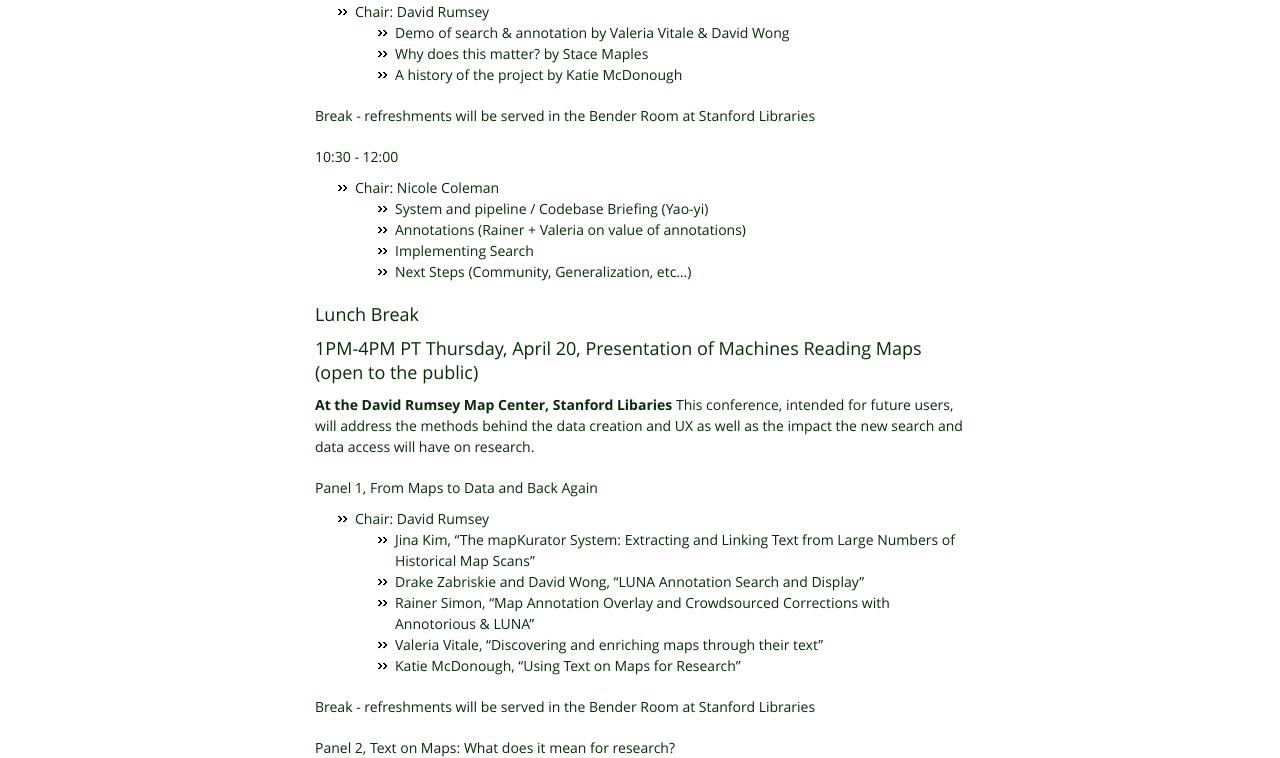
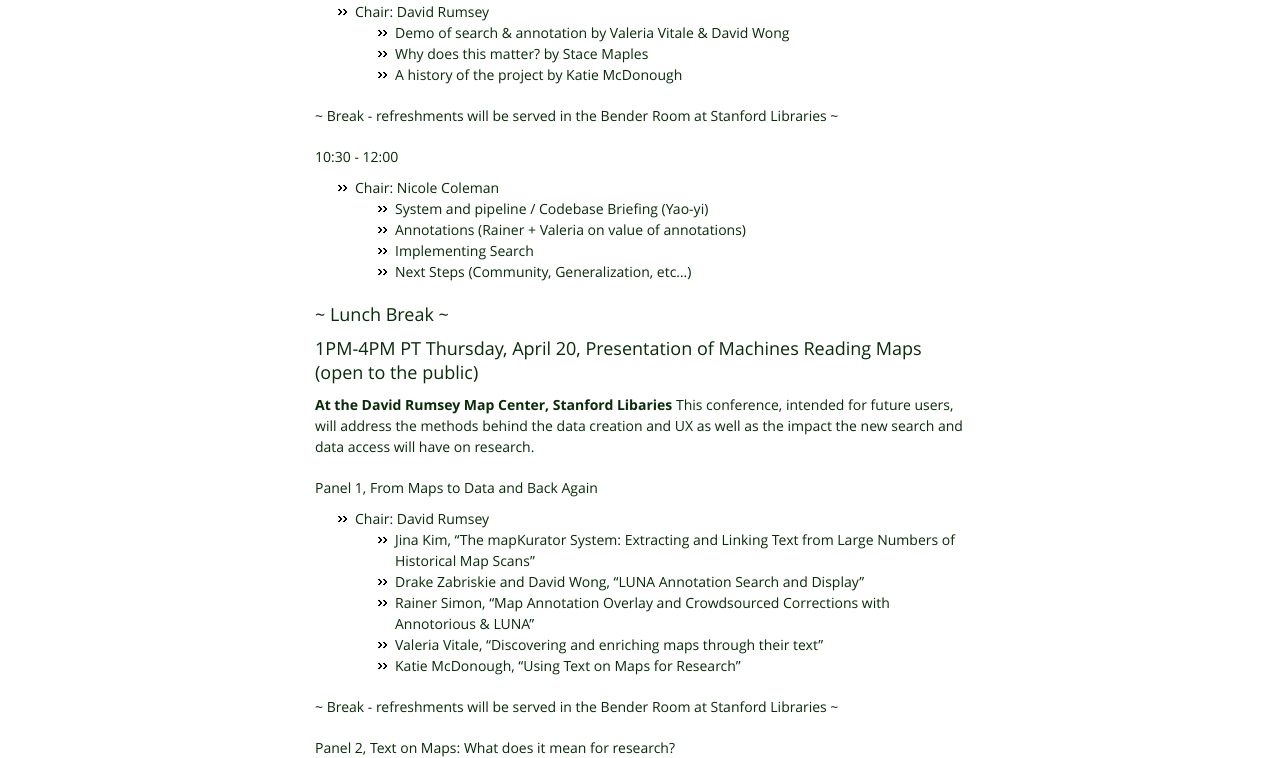
Before and after one commit to machines-reading-maps/machines-reading-maps.github.io, a Jekyll site: the page built from summit-2023.md, in a window 1280 px wide and 1400 px high. Shown: the part 639-1397 px from the top of the window. Built offline with Jekyll 4.4.1, drawn with Linux system fonts in a browser that asks for light colours; our own code applies the rules of GitHub Pages for plain Markdown files.

```diff
--- a/summit-2023.md
+++ b/summit-2023.md
@@ -11,7 +11,7 @@ This session will introduce different components of the work to potential future
    - Why does this matter? by Stace Maples
    - A history of the project by Katie McDonough
 
-Break - refreshments will be served in the Bender Room at Stanford Libraries
+~ Break - refreshments will be served in the Bender Room at Stanford Libraries ~
 
 #### 10:30 - 12:00
 - Chair: Nicole Coleman
@@ -20,7 +20,7 @@ Break - refreshments will be served in the Bender Room at Stanford Libraries
    - Implementing Search
    - Next Steps (Community, Generalization, etc…)
 
-### Lunch Break
+### ~ Lunch Break ~
 
 ### 1PM-4PM PT Thursday, April 20, Presentation of Machines Reading Maps (open to the public)
 **At the David Rumsey Map Center, Stanford Libaries**
@@ -34,7 +34,7 @@ This conference, intended for future users, will address the methods behind the
    - Valeria Vitale, “Discovering and enriching maps through their text”
    - Katie McDonough, “Using Text on Maps for Research”
 
-Break - refreshments will be served in the Bender Room at Stanford Libraries
+~ Break - refreshments will be served in the Bender Room at Stanford Libraries ~
 
 #### Panel 2, Text on Maps: What does it mean for research?
 - Chair: Julie Sweetkind Singer
```
Also changed, not shown: other parts of summit-2023.md (+3 -1 lines).
